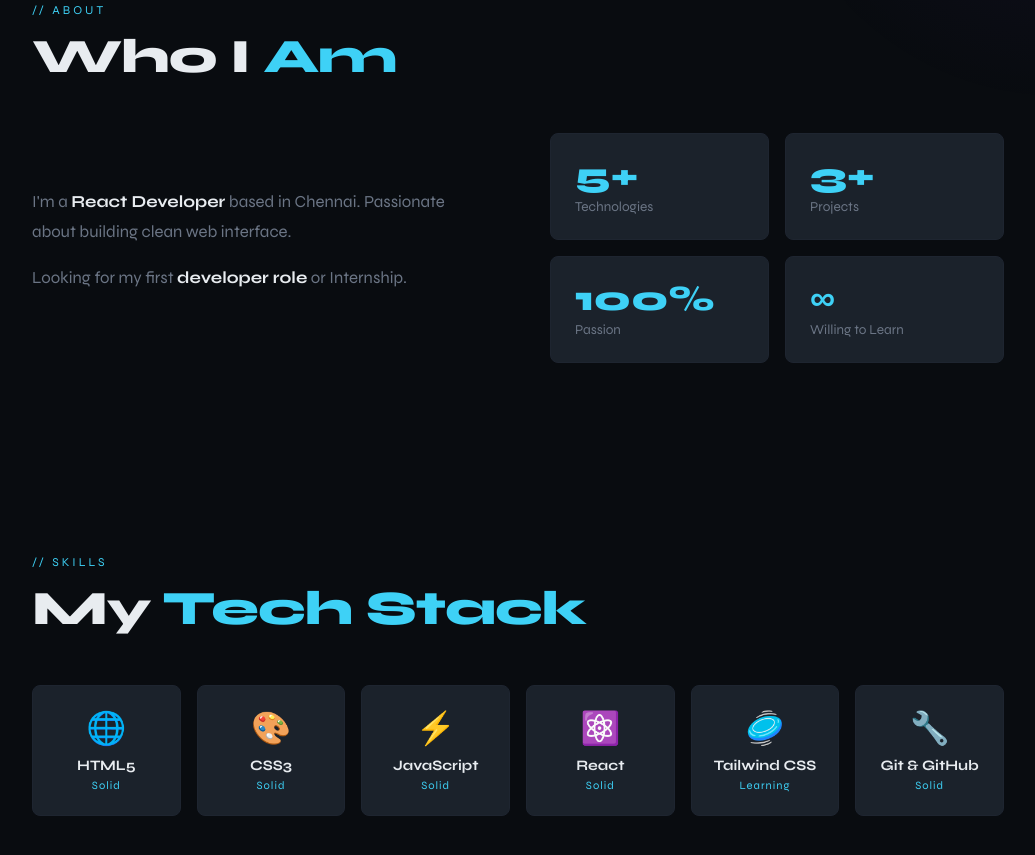
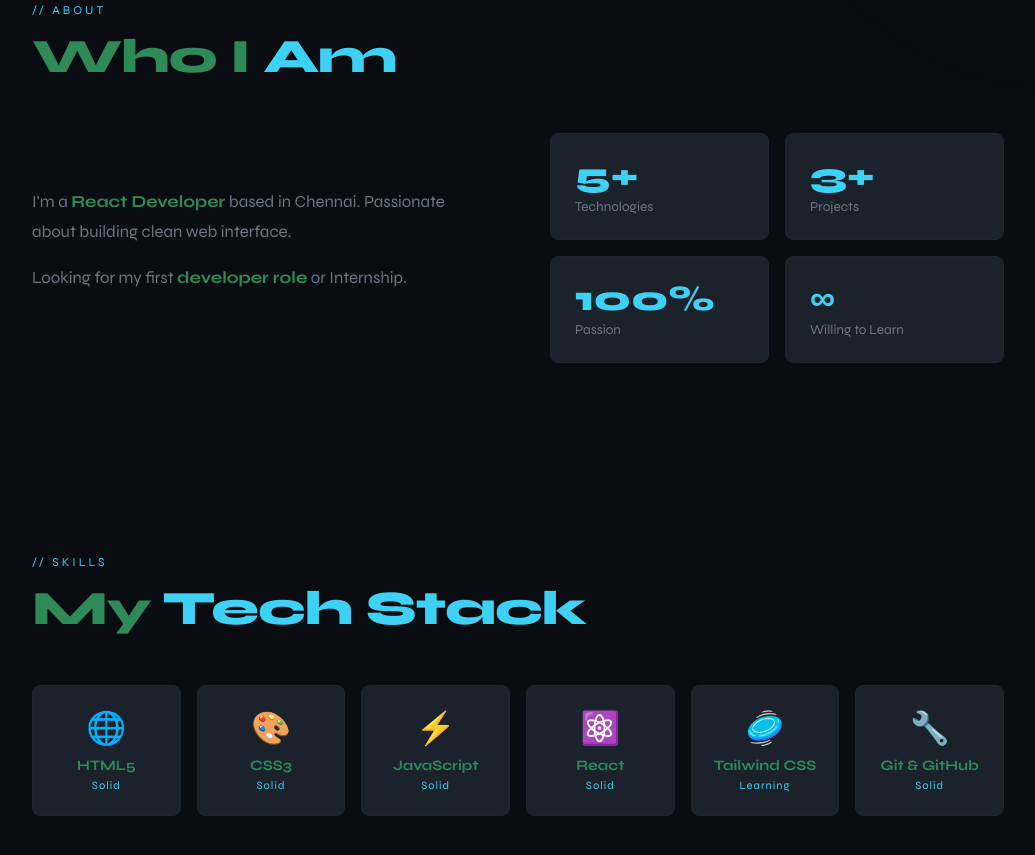
Before and after one commit to Sankarganesh-S/Protfolio, a plain HTML site: page index.html in a window 1280 px wide. Shown: the part 893-1748 px from the top of the page, without its empty margins (122-1157 px from the left). Drawn offline with Linux system fonts and the light colour scheme.

Commit message:
Change text color variable to a new value

```diff
--- a/style.css
+++ b/style.css
@@ -6,7 +6,7 @@
     --bg: #090c10;
     --card: #1b222b;
     --border: #1e2530;
-    --text: #e8ecf0;
+    --text: #2E8B57;
     --muted: #6b7585;
 }
 
```
